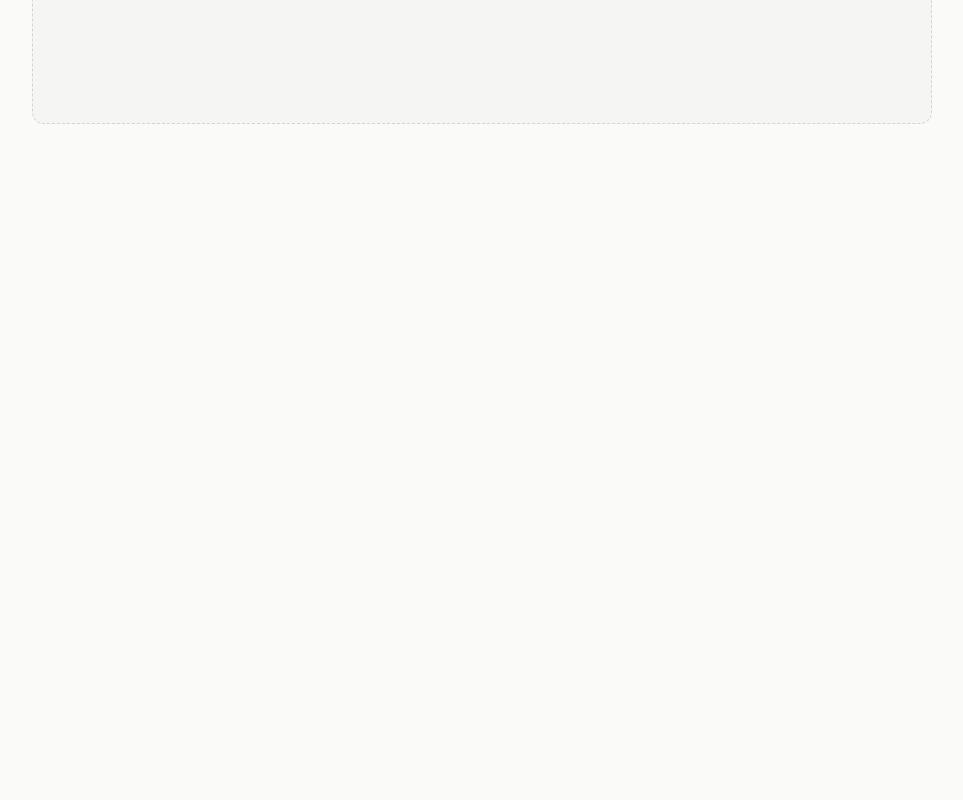
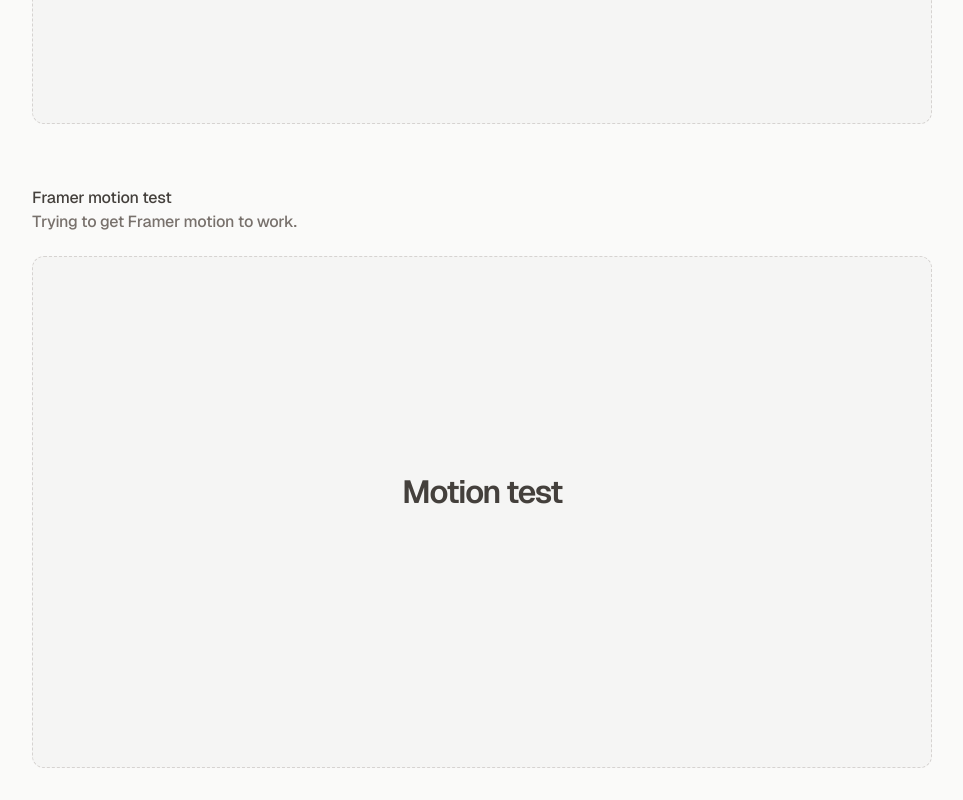
Before and after one commit to eddzio/components, a Next.js app: page / in a window 1280 px wide. Shown: the part 744-1544 px from the top of the page, without its empty margins (158-1121 px from the left). Before the commit the page ends 900 px from the top, so only its background shows below. Built offline with nearby package versions, Linux system fonts and the light colour scheme.

Commit message:
got rid of the error by adding use client at the top of the tsx component

```diff
--- a/app/components/motionTest.tsx
+++ b/app/components/motionTest.tsx
@@ -0,0 +1,15 @@
+"use client"
+
+import React from "react";
+import { motion } from "framer-motion";
+
+const MotionTest = () => {
+    return (
+        <div>
+            <h1>Motion test</h1>
+            <motion.div className="w-10 h-10 bg-accent-primary rounded-full" />
+        </div>
+    )
+}
+
+export default MotionTest;
--- a/app/page.tsx
+++ b/app/page.tsx
@@ -1,25 +1,25 @@
-import Image from "next/image";
+import { motion } from "framer-motion";
 import Section from "./components/section";
 import CalendarNotification from "./components/calendarNotification";
 import PageHeader from "./components/pageHeader";
+import MotionTest from "./components/motionTest";
 export default function Home() {
   return (
     <div className="flex flex-col justify-center min-h-screen bg-[background-color:var(--background)] font-[family-name:var(--font-geist-sans)] px-8">
 
-
       <main className="flex flex-col gap-8 row-start-2 w-[900px] mx-auto">
 
-{/* Page header */}
-<PageHeader />
+      <PageHeader />
 
-        <div className="flex flex-col gap-16 py-8">
+      <div className="flex flex-col gap-16 py-8">
 
-          <Section title="Calendar notification" description="Still figuring out the layout of this thing. Inspired by uilabs.dev.">
-            <CalendarNotification />
-          </Section>
+        <Section title="Calendar notification" description="Still figuring out the layout of this thing. Inspired by uilabs.dev."><CalendarNotification /></Section>
 
+        <Section title="Framer motion test" description="Trying to get Framer motion to work.">
+          <MotionTest />
+        </Section>
 
-        </div>
+      </div>
 
       </main>
 
```
